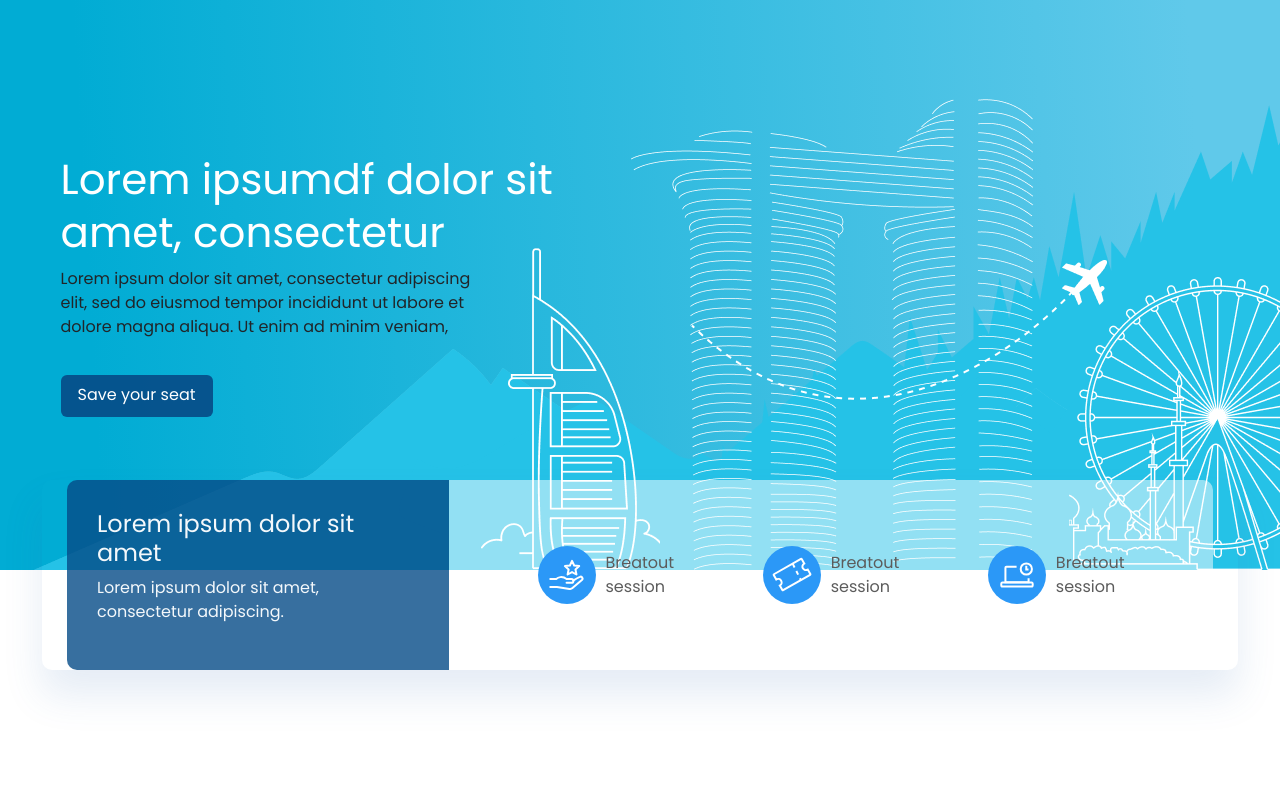
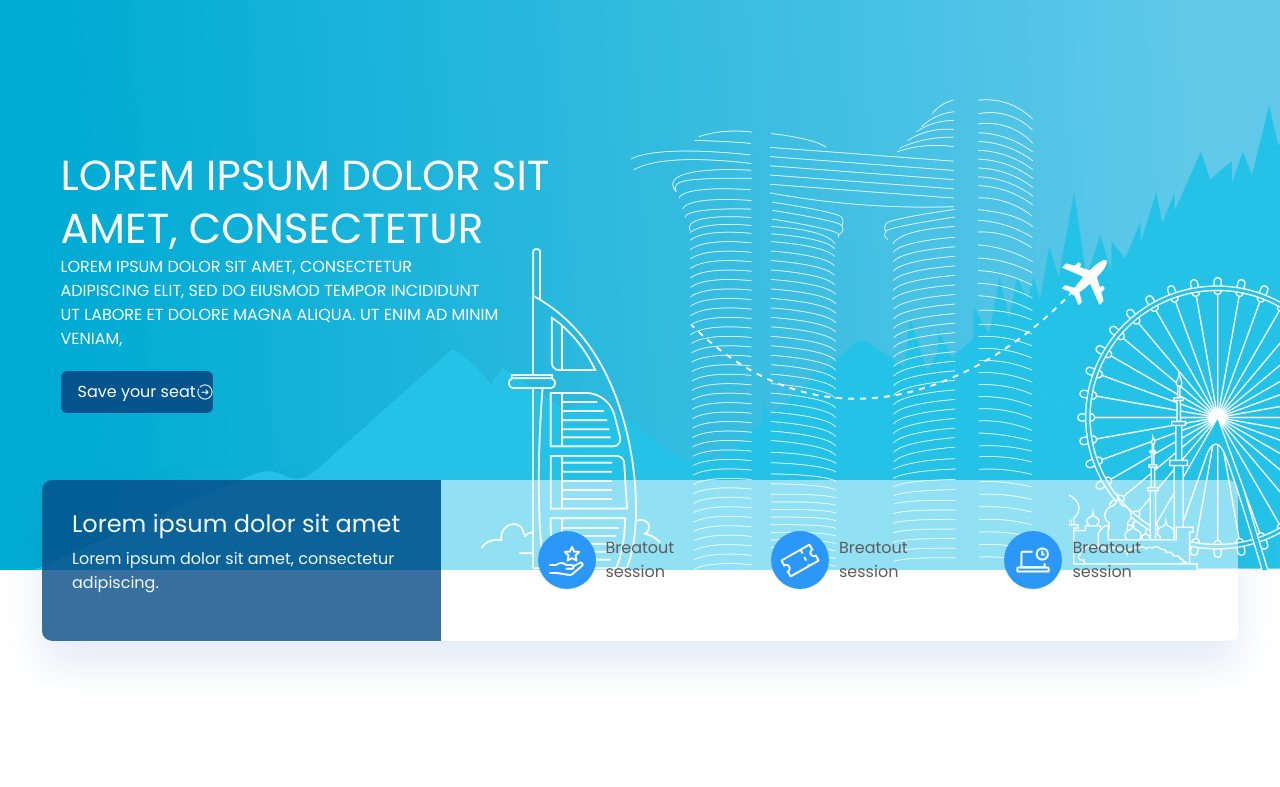
Before and after one commit to STANLY-BABY/Sass-UI, a plain HTML site: page index.html in a window 1280 px wide. Shown: the top 787 px of the page. Drawn offline with nearby package versions, Linux system fonts and the light colour scheme; a web font is replaced by a local one.

Commit message:
responsives

```diff
--- a/index.html
+++ b/index.html
@@ -19,8 +19,7 @@
     <div class="landingpage">
       <div class="title-section">
         <h1>
-          Lorem ipsumdf dolor sit amet, consectetur
-        </h1>
+          Lorem ipsum dolor sit amet, consectetur
         <p>Lorem ipsum dolor sit amet, consectetur adipiscing elit, sed do
           eiusmod tempor incididunt ut labore et dolore magna aliqua. Ut enim
           ad minim veniam,</p>
@@ -171,7 +170,7 @@
           <p>Lorem ipsum dolor sit amet, consectetur adipiscing elit, sed do eiusmod tempor incididunt ut labore et
             dolore magna aliqua. Ut enim ad minim veniam, quis nostrud.</p>
         </div>
-        <div class="footer">
+        <div class="footter">
           <div class="footer-inner">
             <div class="footer-icons">
               <div class="icon">
--- a/index.scss
+++ b/index.scss
@@ -46,18 +46,22 @@
       max-width: 571px;
       z-index: 2;
       h1 {
+		text-transform: uppercase;
         font-weight: 500;
         font-size: 42px;
         line-height: 53px;
         color: $white;
       }
       p {
+		color: $white;
         font-weight: 400;
         font-size: 16px;
         line-height: 24px;
         max-width: 439px;
       }
       button {
+		max-width: 185px;
+		font-size: medium;
         margin-top: 20px;
         @include button(8px, 17px, 10px, 17px);
       }
@@ -101,7 +105,7 @@
     display: grid;
     place-items: center;
     .breakout-section {
-      padding: 0 25px;
+
       position: absolute;
       @include positions($top: -90px);
       display: grid;
```
Also changed, not shown: index.css, 1 other file.
